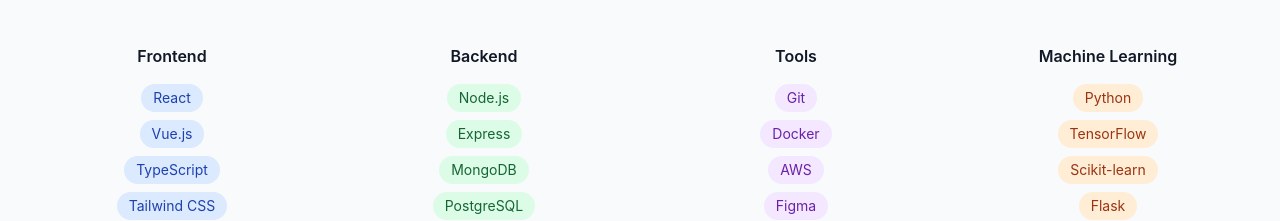
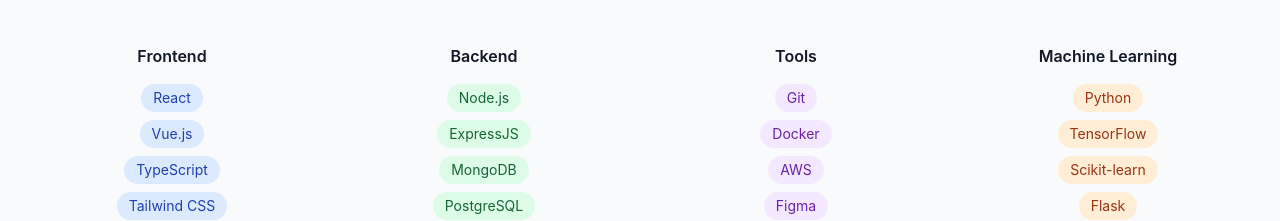
Before and after one commit to n1ml3/namle-portfolio, a React (Vite) app: page / in a window 1280 px wide. Shown: the part 1660-1881 px from the top of the page. Built offline with nearby package versions, Linux system fonts and the light colour scheme.

Commit message:
update all my skill

```diff
--- a/src/data/skills.ts
+++ b/src/data/skills.ts
@@ -17,7 +17,7 @@
     {
       name: "Backend",
       color: "green",
-      items: ["Node.js", "Express", "MongoDB", "PostgreSQL"],
+      items: ["Node.js", "ExpressJS", "MongoDB", "PostgreSQL"],
     },
     {
       name: "Tools",
```
